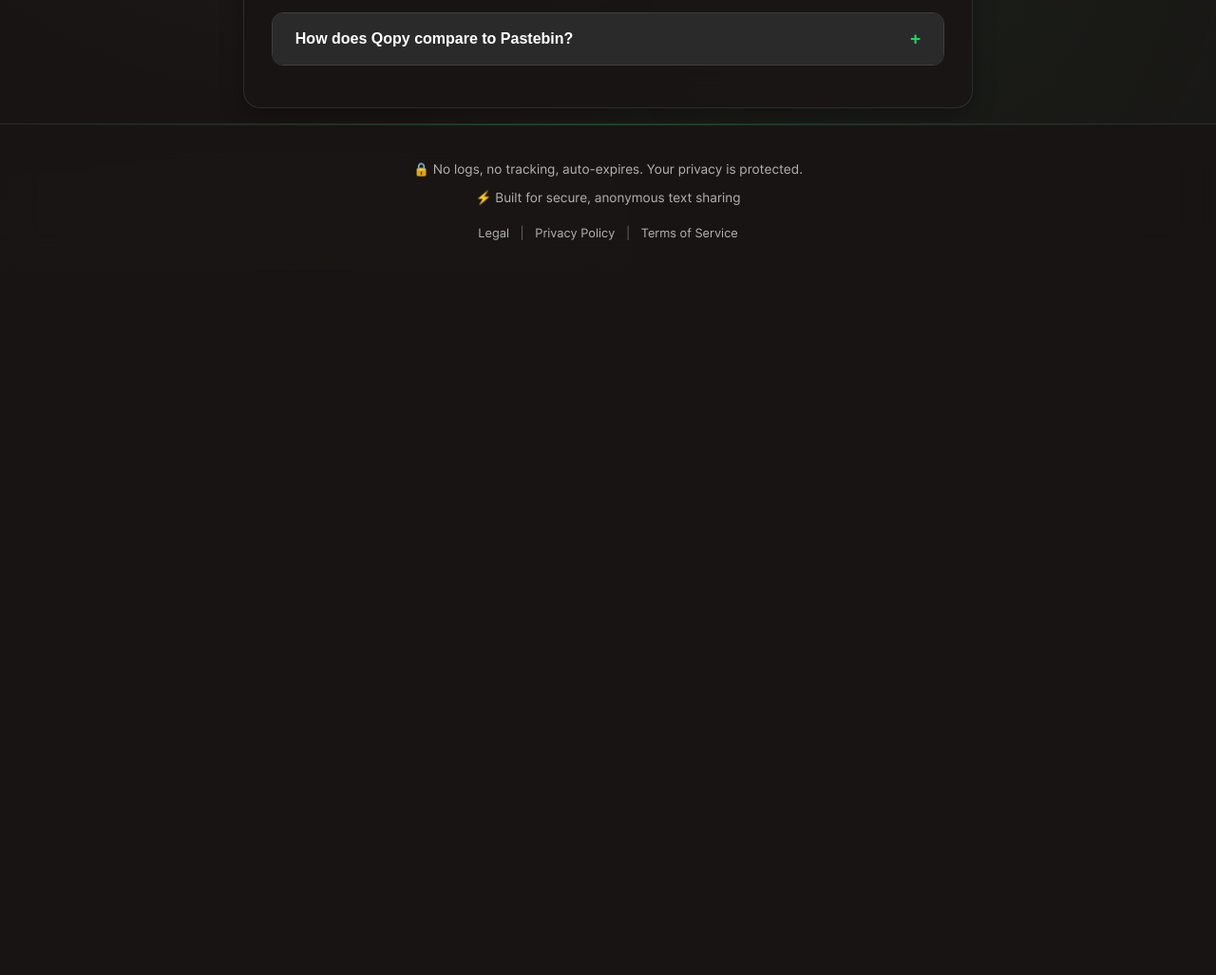
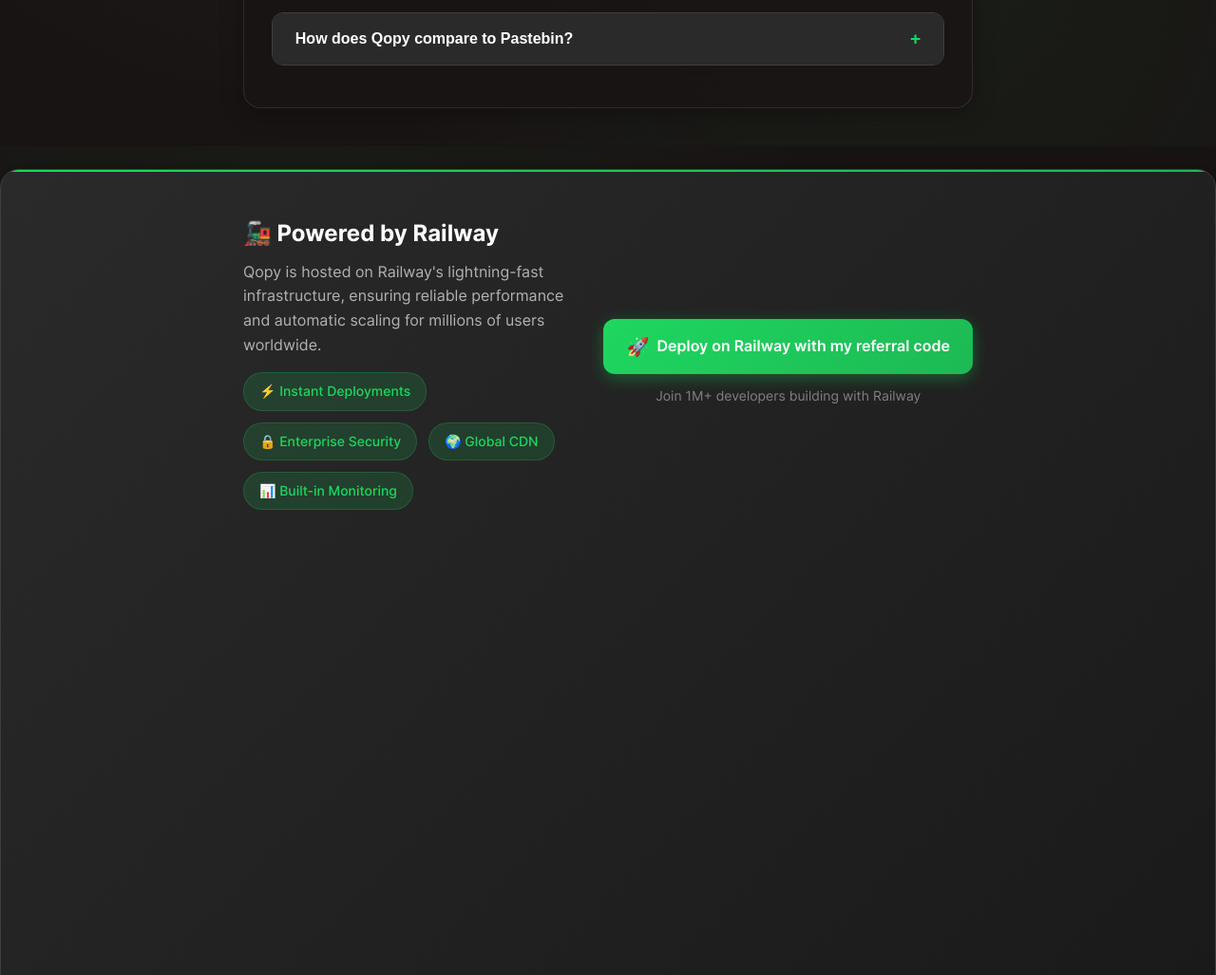
Before and after one commit to Dropicx/qopy, a website: page public/index.html in a window 1280 px wide. Shown: the part 1446-2473 px from the top of the page at 95% size. Before the commit the page ends 1731 px from the top, so only its background shows below. Drawn offline with Linux system fonts and the light colour scheme.

Commit message:
railway advertisement

```diff
--- a/public/index.html
+++ b/public/index.html
@@ -386,6 +386,31 @@
         </div>
     </div>
 
+    <!-- Railway Advertisement Section -->
+    <div class="railway-ad">
+        <div class="container">
+            <div class="railway-content">
+                <div class="railway-info">
+                    <h3>🚂 Powered by Railway</h3>
+                    <p>Qopy is hosted on Railway's lightning-fast infrastructure, ensuring reliable performance and automatic scaling for millions of users worldwide.</p>
+                    <div class="railway-features">
+                        <span class="feature">⚡ Instant Deployments</span>
+                        <span class="feature">🔒 Enterprise Security</span>
+                        <span class="feature">🌍 Global CDN</span>
+                        <span class="feature">📊 Built-in Monitoring</span>
+                    </div>
+                </div>
+                <div class="railway-cta">
+                    <a href="https://railway.com?referralCode=ljmoD5" target="_blank" rel="noopener" class="railway-button">
+                        <span class="button-icon">🚀</span>
+                        Deploy on Railway with my referral code
+                    </a>
+                    <p class="railway-note">Join 1M+ developers building with Railway</p>
+                </div>
+            </div>
+        </div>
+    </div>
+
     <footer>
         <p>🔒 No logs, no tracking, auto-expires. Your privacy is protected.</p>
         <p>⚡ Built for secure, anonymous text sharing</p>
--- a/public/styles.css
+++ b/public/styles.css
@@ -1094,6 +1094,147 @@
   display: none !important;
 }
 
+/* Railway Advertisement Section */
+.railway-ad {
+  background: var(--gradient-secondary);
+  border-radius: 20px;
+  margin: 3rem 0 2rem 0;
+  padding: 2rem;
+  box-shadow:
+    0 8px 32px var(--shadow-medium),
+    0 4px 16px var(--shadow-light);
+  backdrop-filter: blur(10px);
+  border: 1px solid var(--border-color);
+  position: relative;
+  overflow: hidden;
+}
+
+.railway-ad::before {
+  content: '';
+  position: absolute;
+  top: 0;
+  left: 0;
+  right: 0;
+  height: 2px;
+  background: var(--gradient-primary);
+  border-radius: 20px 20px 0 0;
+}
+
+.railway-content {
+  display: flex;
+  align-items: center;
+  justify-content: space-between;
+  gap: 2rem;
+}
+
+.railway-info {
+  flex: 1;
+}
+
+.railway-info h3 {
+  color: var(--text-primary);
+  font-size: 1.5rem;
+  font-weight: 700;
+  margin-bottom: 0.5rem;
+  display: flex;
+  align-items: center;
+  gap: 0.5rem;
+}
+
+.railway-info p {
+  color: var(--text-secondary);
+  font-size: 1rem;
+  line-height: 1.6;
+  margin-bottom: 1rem;
+}
+
+.railway-features {
+  display: flex;
+  flex-wrap: wrap;
+  gap: 0.75rem;
+}
+
+.railway-features .feature {
+  background: var(--accent-light);
+  color: var(--accent-color);
+  padding: 0.5rem 1rem;
+  border-radius: 20px;
+  font-size: 0.875rem;
+  font-weight: 500;
+  border: 1px solid rgba(30, 215, 96, 0.2);
+  transition: all 0.3s ease;
+}
+
+.railway-features .feature:hover {
+  background: var(--accent-color);
+  color: #ffffff;
+  transform: translateY(-2px);
+  box-shadow: 0 4px 12px var(--shadow-glow);
+}
+
+.railway-cta {
+  display: flex;
+  flex-direction: column;
+  align-items: center;
+  gap: 0.75rem;
+  min-width: 200px;
+}
+
+.railway-button {
+  display: flex;
+  align-items: center;
+  gap: 0.5rem;
+  background: var(--gradient-primary);
+  color: #ffffff;
+  padding: 0.875rem 1.5rem;
+  border-radius: 12px;
+  text-decoration: none;
+  font-weight: 600;
+  font-size: 1rem;
+  transition: all 0.3s ease;
+  box-shadow:
+    0 4px 16px var(--shadow-glow),
+    0 2px 8px var(--shadow-medium);
+  border: none;
+  cursor: pointer;
+  position: relative;
+  overflow: hidden;
+}
+
+.railway-button::before {
+  content: '';
+  position: absolute;
+  top: 0;
+  left: -100%;
+  width: 100%;
+  height: 100%;
+  background: linear-gradient(90deg, transparent, rgba(255, 255, 255, 0.2), transparent);
+  transition: left 0.5s ease;
+}
+
+.railway-button:hover::before {
+  left: 100%;
+}
+
+.railway-button:hover {
+  transform: translateY(-2px);
+  box-shadow:
+    0 8px 24px var(--shadow-glow),
+    0 4px 12px var(--shadow-medium);
+  background: var(--accent-hover);
+}
+
+.railway-button:active {
+  transform: translateY(0);
+}
+
+.railway-note {
+  color: var(--text-muted);
+  font-size: 0.875rem;
+  text-align: center;
+  margin: 0;
+}
+
 /* Responsive Design */
 @media (max-width: 768px) {
   .container {
@@ -1202,6 +1343,42 @@
     padding: 0.6rem 0.4rem;
     font-size: 0.75rem;
   }
+
+  /* Railway Advertisement Responsive */
+  .railway-ad {
+    margin: 2rem 0 1.5rem 0;
+    padding: 1.5rem;
+  }
+
+  .railway-content {
+    flex-direction: column;
+    text-align: center;
+    gap: 1.5rem;
+  }
+
+  .railway-info h3 {
+    font-size: 1.3rem;
+    justify-content: center;
+  }
+
+  .railway-features {
+    justify-content: center;
+  }
+
+  .railway-features .feature {
+    font-size: 0.8rem;
+    padding: 0.4rem 0.8rem;
+  }
+
+  .railway-cta {
+    min-width: auto;
+    width: 100%;
+  }
+
+  .railway-button {
+    width: 100%;
+    justify-content: center;
+  }
 }
 
 @media (max-width: 480px) {
```
